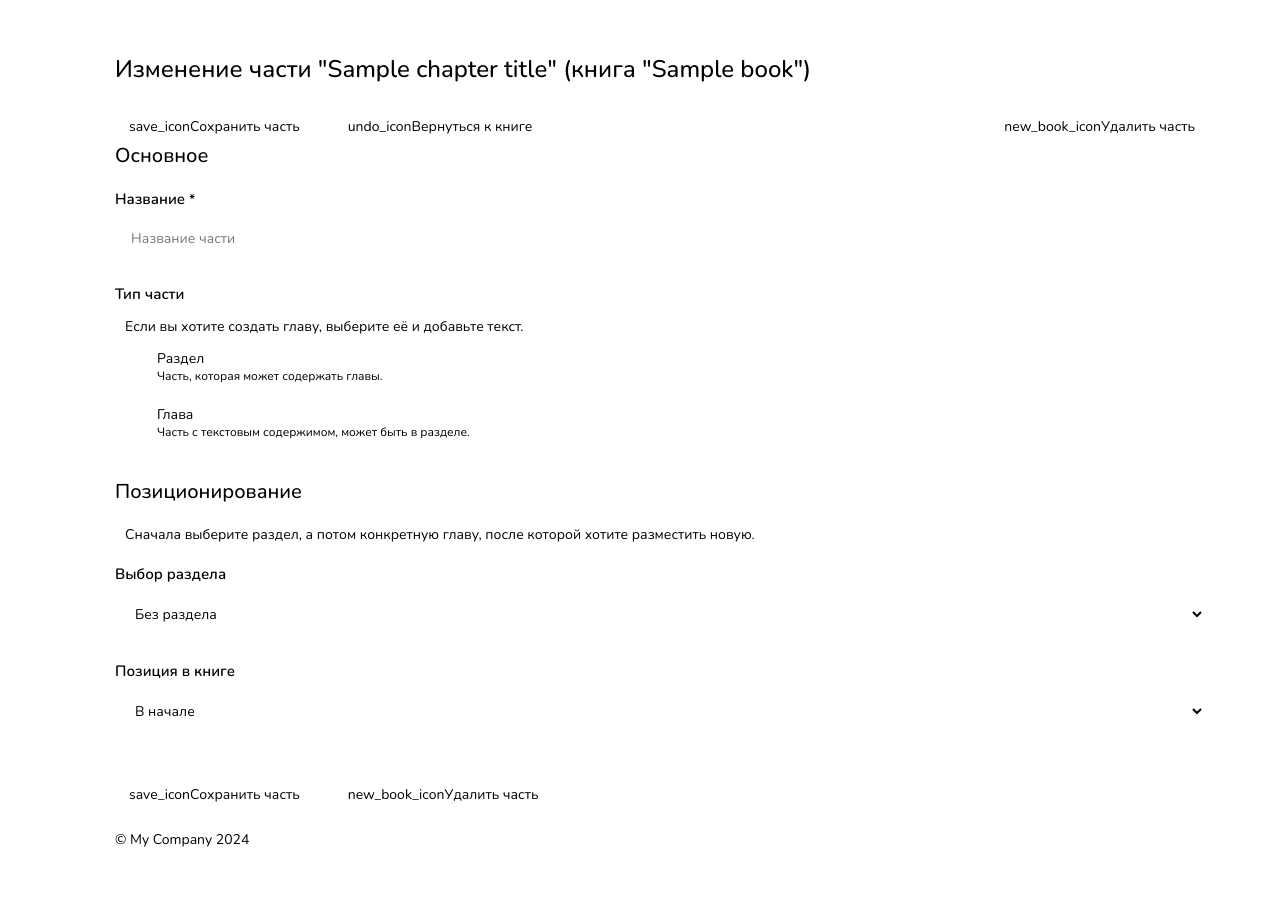
After one commit to Riddle-of-eleven/Inkwell, a Yii app: template views/author/modify/chapter.php in a window 1280 px wide. The commit adds this page. Run offline with PHP 8.4 and a stand-in for Yii, Linux system fonts and the light colour scheme; the template is opened without the code that fills it: most values are stand-ins (such as "Sample title", 1, 10 or a date in 2020); data that the repository does not hold is empty; some libraries are stand-ins or nearby versions.

Commit message:
Подрихтовки перед защитой

```diff
--- a/composer.json
+++ b/composer.json
@@ -21,7 +21,8 @@
       "ext-simplexml": "*",
         "ext-zip": "*",
       "ext-dom": "*",
-        "ext-libxml": "*"
+        "ext-libxml": "*",
+        "workerman/workerman": "^4.1"
     },
     "require-dev": {
         "yiisoft/yii2-debug": "~2.1.0",
--- /dev/null
+++ b/views/author/modify/chapter.php
@@ -0,0 +1,193 @@
+<?php
+/* @var $chapter_title */
+
+$this->title = 'Изменение части "' . $chapter_title . '"';
+
+/** @var View $this */
+/* @var Book $book*/
+
+/* @var $chapter_type */
+/* @var $chapter_text */
+
+/* @var $chapter_section_position */
+/* @var $chapter_chapter_position */
+
+/* @var Chapter[] $chapters */
+/* @var Chapter[] $sections */
+
+use app\models\Tables\Book;
+use app\models\Tables\Chapter;
+use yii\web\View;
+use yii\helpers\Html;
+use yii\helpers\Url;
+
+\app\assets\EditorAsset::register($this);
+\app\assets\DashboardAsset::register($this);
+
+$this->registerJsFile('@web/js/author/chapter/create.js', ['depends' => [\yii\web\JqueryAsset::class]]);
+$this->registerJsFile('@web/js/author/chapter/quill.js', ['depends' => [\yii\web\JqueryAsset::class]]);
+$this->registerCssFile('@web/css/dashboards/steps.css');
+
+// убирает лишние переносы строк
+$chapter_text = str_replace(array("\r", "\n", "\r\n", "\t"), '', $chapter_text);
+
+$this->registerJs(<<<js
+    $('#modify-chapter-title').val('$chapter_title');
+
+    const editor = $('.ql-editor');
+    editor.html(`$chapter_text`);
+    setCaret(editor[0]);
+js);
+
+$section_checked = $chapter_type == 'section' ? 'checked' : '';
+$chapter_checked = $chapter_type == 'chapter' ? 'checked' : '';
+$chapter_depend = $chapter_type == 'chapter' ? '' : 'hidden';
+
+$session = Yii::$app->session;
+//\yii\helpers\VarDumper::dump($session->get('modify.modify-chapter.section_position'));
+
+?>
+
+<div class="dashboard-header functional-header">
+    <div>
+        <h1 class="header1">Изменение части "<?=$chapter_title?>" (книга "<?=$book->title?>")</h1>
+    </div>
+    <div class="dashboard-actions">
+        <div class="dashboard-main-actions">
+            <?= Html::a(save_icon . 'Сохранить часть', Url::to(['author/modify/save-chapter']), ['class' => 'ui button icon-button']) ?>
+            <?= Html::a(undo_icon . 'Вернуться к книге', Url::to(['author/modify/book']), ['class' => 'ui button icon-button']) ?>
+        </div>
+        <?= Html::a(new_book_icon . 'Удалить часть', Url::to(['author/modify/delete-chapter']), ['class' => 'ui button icon-button danger-accent-button']) ?>
+    </div>
+    <!--
+    <div class="tip-color">Часть будет добавлена только после того, как вы решите её сохранить. До этого данные будут сохраняться локально у вас.</div>
+    -->
+</div>
+
+<div class="inner-line"></div>
+
+
+<section>
+    <div class="header2">Основное</div>
+    <div class="metadata-item direct-to-session">
+        <label for="modify-chapter-title" class="header3 metadata-item-title">
+            <div>Название <span class="required-symbol">*</span></div>
+            <!--<span class="content-limit tip-color">150</span>-->
+        </label>
+        <div class="ui field"><input type="text" name="modify-chapter-title" id="modify-chapter-title" placeholder="Название части" maxlength="150"></div>
+        <div class="input-error"></div>
+    </div>
+
+    <div class="metadata-item direct-to-session">
+        <div class="header3">Тип части</div>
+        <div class="head-article">Если вы хотите создать главу, выберите её и добавьте текст.</div>
+        <div class="input-block-list" id="modify-chapter-type">
+            <label class="ui choice-input-block">
+                <input type='radio' name='chapter-type' value='section' <?=$section_checked?>>
+                <span>
+                    <div class="title-description">
+                        Раздел
+                        <div class="tip">Часть, которая может содержать главы.</div>
+                    </div>
+                </span>
+            </label>
+            <label class="ui choice-input-block">
+                <input type='radio' name='chapter-type' value='chapter' <?=$chapter_checked?>>
+                <span>
+                    <div class="title-description">
+                        Глава
+                        <div class="tip">Часть с текстовым содержимом, может быть в разделе.</div>
+                    </div>
+                </span>
+            </label>
+        </div>
+        <div class="input-error"></div>
+    </div>
+
+    <section id="chapter-depend" class="<?=$chapter_depend?>">
+        <div class="header2">Текст главы</div>
+        <!--<div class="head-article">Вы можете написать текст вручную, скопировать его откуда-либо или загрузить файл.</div>-->
+
+        <div class="metadata-item">
+            <div class="header3">Текстовый редактор</div>
+            <div class="editor-container">
+                <div id="toolbar-container">
+                    <div class="toolbar-item">
+                        <div class="toolbar-title">Выравнивание:</div>
+                        <span class="ql-formats">
+                            <button class="ql-align" value=""></button>
+                            <button class="ql-align" value="center"></button>
+                            <button class="ql-align" value="right"></button>
+                        </span>
+                    </div>
+                    <div class="toolbar-item">
+                        <div class="toolbar-title">Выделение текста:</div>
+                        <span class="ql-formats">
+                        <button class="ql-bold"></button>
+                        <button class="ql-italic"></button>
+                    </span>
+                    </div>
+                </div>
+                <div id="editor"></div>
+            </div>
+        </div>
+
+        <div class="metadata-item">
+            <div class="header3">Загрузка файла</div>
+            <div class="head-article" style="margin: 0 0 14px">Допускаются файлы форматов <b>.odt</b> и <b>.docx</b>.</div>
+            <div class="">
+                <label class="upload-container">
+                    <span class="upload-text highlight">Перетащите файл сюда</span>
+                    <span class="upload-text">или</span>
+                    <input type="file" name="modify-chapter-file" id="modify-chapter-file"
+                           accept=".doc,.docx,.xml,application/msword,application/vnd.openxmlformats-officedocument.wordprocessingml.document,
+                                    .odt,application/vnd.oasis.opendocument.text">
+                    <span class="ui button icon-button"><?=backup_icon?>Загрузите его с устройства</span>
+                </label>
+            </div>
+        </div>
+
+    </section>
+
+    <div class="header2">Позиционирование</div>
+    <div class="head-article">Сначала выберите раздел, а потом конкретную главу, после которой хотите разместить новую.</div>
+
+    <div class="metadata-item">
+        <div class="header3">Выбор раздела</div>
+        <!--<div class="head-article" style="margin: 0 0 14px">Допускаются файлы форматов <b>.odt</b> и <b>.docx</b>.</div>-->
+        <div class="ui field">
+            <select name="modify-chapter-section_position" id="modify-chapter-section_position">
+                <option value="0">Без раздела</option>
+                <? if ($sections) :
+                    foreach ($sections as $section) :
+                        $selected = $section->id == $chapter_section_position ? 'selected' : ''; ?>
+                        <option value="<?=$section->id?>" <?=$selected?>><?=$section->title?></option>
+                    <?endforeach;
+                endif; ?>
+            </select>
+        </div>
+    </div>
+    <div class="metadata-item">
+        <div class="header3">Позиция в книге</div>
+        <!--<div class="head-article" style="margin: 0 0 14px">Допускаются файлы форматов <b>.odt</b> и <b>.docx</b>.</div>-->
+        <div class="ui field">
+            <select name="modify-chapter-chapter_position" id="modify-chapter-chapter_position">
+                <option value="0">В начале</option>
+                <? if ($chapters) :
+                    foreach ($chapters as $chapter) :
+                        $selected = $chapter->id == $chapter_chapter_position ? 'selected' : ''; ?>
+                        <option value="<?=$chapter->id?>" <?=$selected?>><?=$chapter->title?></option>
+                    <?endforeach;
+                endif; ?>
+            </select>
+        </div>
+    </div>
+
+    <div class="inner-line"></div>
+
+    <div class="dashboard-main-actions">
+        <?= Html::a(save_icon . 'Сохранить часть', Url::to(['author/modify/save-chapter']), ['class' => 'ui button icon-button']) ?>
+        <?= Html::a(new_book_icon . 'Удалить часть', Url::to(['']), ['class' => 'ui button icon-button danger-accent-button']) ?>
+    </div>
+
+</section>
--- a/views/author/modify/tabs/chapters.php
+++ b/views/author/modify/tabs/chapters.php
@@ -41,7 +41,7 @@ $formatter = new Formatter();
                 <div class="toc-chapters">
                     <? foreach ($leaves[$root->id] as $leaf) : ?>
                         <div class="block toc-chapter" data-id="<?=$leaf->id?>">
-                            <div class="chapter-title"><?= $leaf->title ?></div>
+                            <div class="chapter-title"><?=Html::a($leaf->title, Url::to(['author/modify/open-chapter', 'id' => $leaf->id]))?></div>
                             <div class="chapter-meta">
                                 <div class="chapter-date">
                                     <div class="stats-pair"><div>Дата публикации:</div><div><?= $formatter->asDate($leaf->created_at, 'd MMMM yyyy'); ?></div></div>
@@ -53,7 +53,7 @@ $formatter = new Formatter();
             </details>
         <? else : ?>
             <div class="block toc-chapter" data-id="<?=$root->id?>">
-                <div class="chapter-title"><?= $root->title ?></div>
+                <div class="chapter-title"><?=Html::a($root->title, Url::to(['author/modify/open-chapter', 'id' => $root->id]))?></div>
                 <div class="chapter-meta">
                     <div class="chapter-date">
                         <div class="stats-pair"><div>Дата публикации:</div><div><?= $formatter->asDate($root->created_at, 'd MMMM yyyy'); ?></div></div>
--- a/web/index.php
+++ b/web/index.php
@@ -1,8 +1,8 @@
 <?php
 
 // comment out the following two lines when deployed to production
-defined('YII_DEBUG') or define('YII_DEBUG', true);
-defined('YII_ENV') or define('YII_ENV', 'dev');
+/*defined('YII_DEBUG') or define('YII_DEBUG', true);
+defined('YII_ENV') or define('YII_ENV', 'dev');*/
 
 require __DIR__ . '/../vendor/autoload.php';
 require __DIR__ . '/../vendor/yiisoft/yii2/Yii.php';
```
Also changed, not shown: controllers/author/ModifyController.php (+45 -0 lines), 1 other file.
